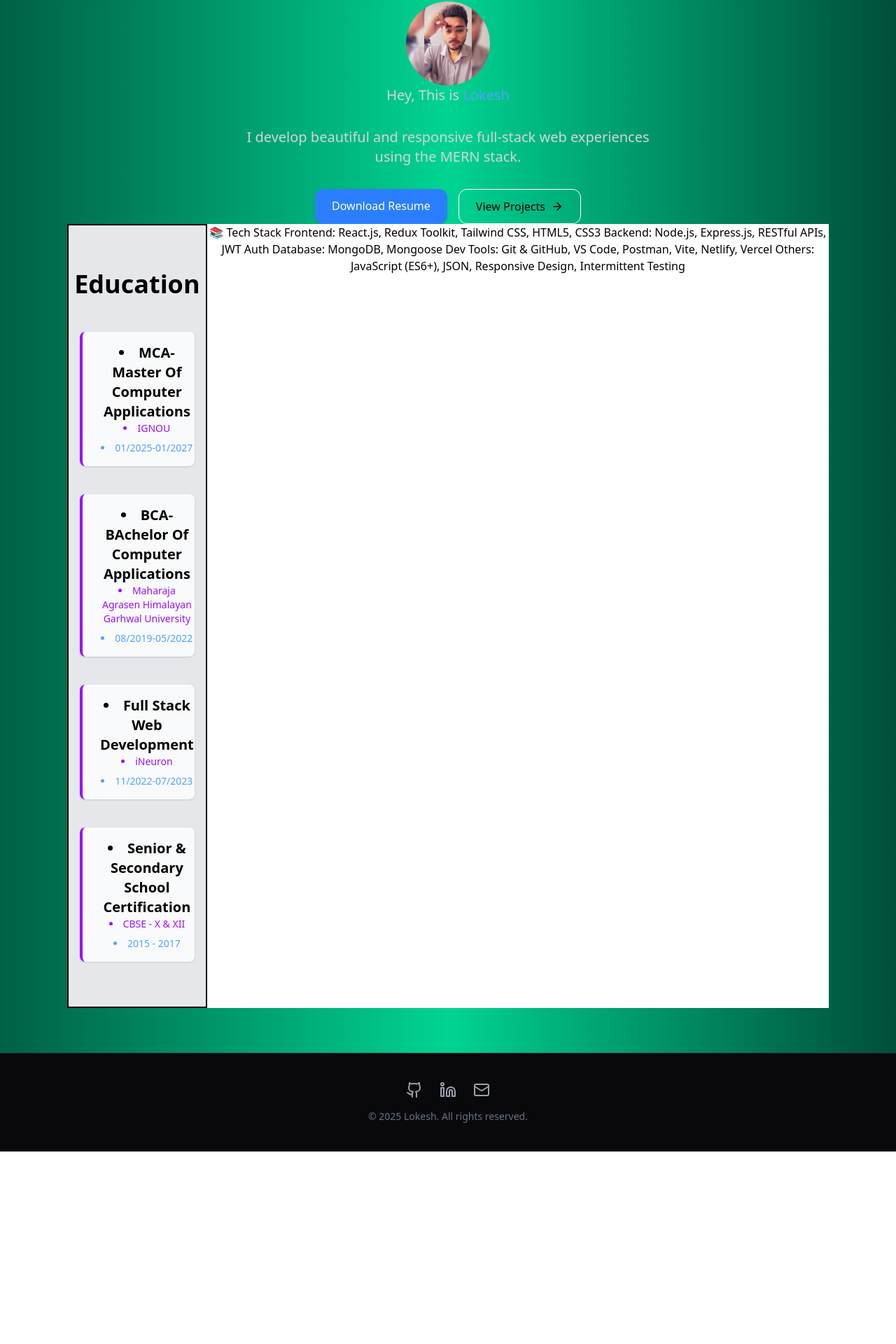
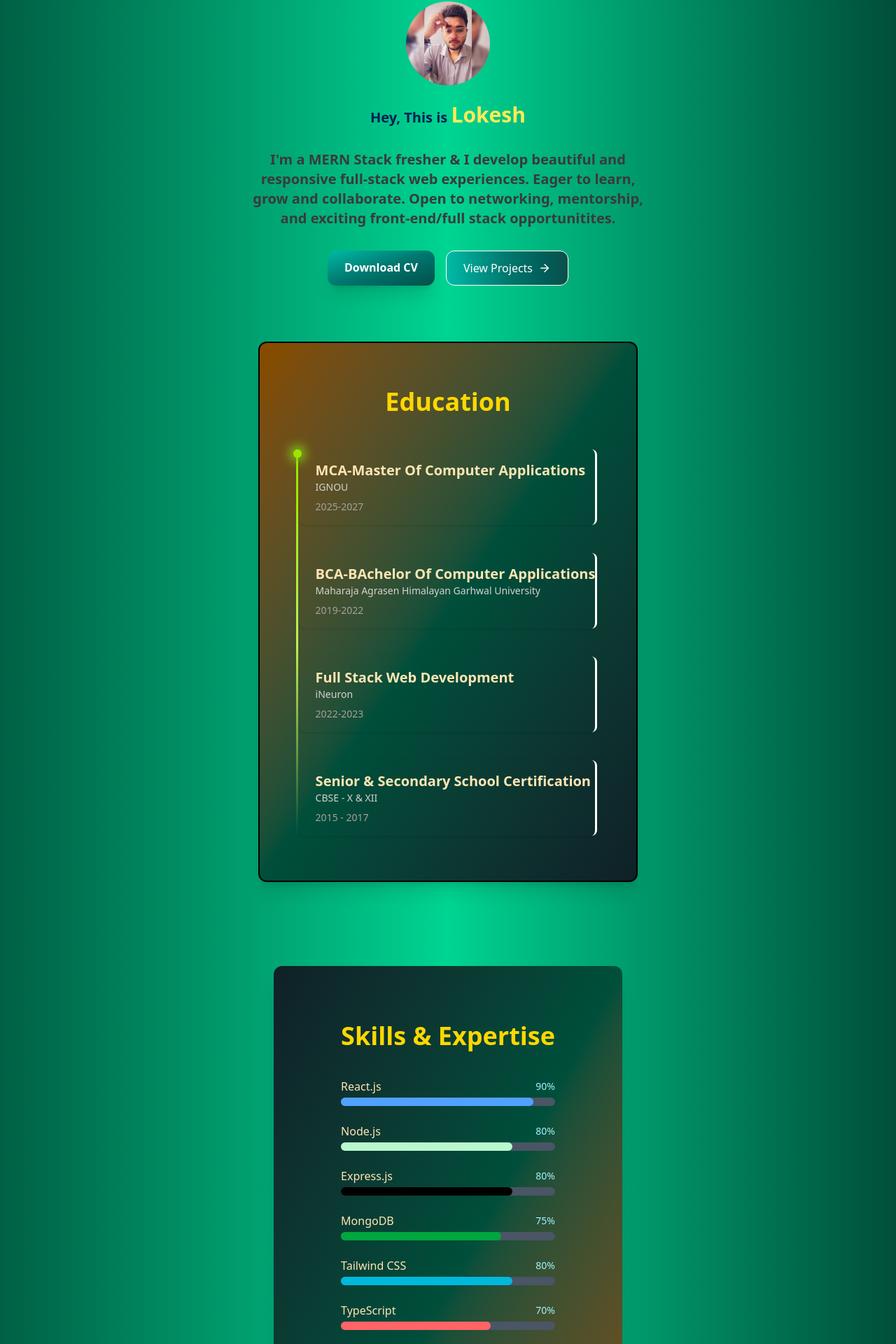
Before and after one commit to iloki-codes/Loki-Portfolio, a React (Vite) app in the folder client/: page / in a window 1280 px wide. Shown: the part 78-1998 px from the top of the page at 70% size. Before the commit the page ends 1723 px from the top, so only its background shows below. Built offline with nearby package versions, Linux system fonts and the light colour scheme.

Commit message:
education page added

```diff
--- /dev/null
+++ b/client/src/components/Cursor.jsx
@@ -0,0 +1,9 @@
+import React from 'react'
+
+const Cursor = () => {
+  return (
+    <div>Cursor</div>
+  )
+};
+
+export default Cursor;
--- a/client/src/components/Education.jsx
+++ b/client/src/components/Education.jsx
@@ -1,25 +1,35 @@
 
-import { motion } from "framer-motion";
+import { motion, useScroll } from "framer-motion";
+import { useEffect, useRef, useState } from "react";
 
 const Education = () => {
+
+    const scrollRef = useRef(null);
+
+    // const [isClient, setIsClient] = useState(false);
+
+    const { scrollYProgress } = useScroll({
+        target: scrollRef,
+        offset: ["start end", "end end"]
+    });
 
     const edList = [
         {
             course: "MCA-Master Of Computer Applications",
             school: "IGNOU",
-            duration: "01/2025-01/2027",
+            duration: "2025-2027",
             grade: "-"
         },
         {
             course: "BCA-BAchelor Of Computer Applications",
             school: "Maharaja Agrasen Himalayan Garhwal University",
-            duration: "08/2019-05/2022",
+            duration: "2019-2022",
             grade: "6.5"
         },
         {
             course: "Full Stack Web Development",
             school: "iNeuron",
-            duration: "11/2022-07/2023",
+            duration: "2022-2023",
             grade: "Certified"
         },
         {
@@ -28,47 +38,53 @@ const Education = () => {
             duration: "2015 - 2017",
             grade: "90% & 70%"
         }
-        // {
-        //     course: "Secondary School Certification",
-        //     school: "CBSE",
-        //     duration: "2017",
-        //     grade: "70%"
-        // },
     ];
+
+    // useEffect(() => {
+    //     setIsClient(true);
+    // },[]);
 
     return (
 
         <>
-            <section className="bg-gray-200 border-2 border-black py-16" data-aos="fade-up">
+            <section className="relative bg-linear-to-br from-yellow-800 via-emerald-900 to-[#0f2027] rounded-xl shadow-xl border-2 border-black py-16 px-10 min-h-200vh[]" data-aos="fade-up">
 
-
-                <h2 className="text-3xl sm:text-4xl font-bold text-center mb-12">
+                <h2 className="relative text-3xl sm:text-4xl font-bold text-[#ffd700] text-center mb-12">
                     Education
                 </h2>
 
-                <div className="space-y-10 max-w-3xl max-auto px-4">
+                <div className="relative space-y-10 max-w-3xl max-auto px-4">
+
+                    <div className="absolute left-2 top-0 h-full flex flex-col items-center z-0">
+                    <div className="w-3 h-3 rounded-full bg-lime-400 shadow-[0_0_15px_5px_#84cc16] z-10"></div>
+                        <motion.div
+                            ref={scrollRef}
+                            style={{ scaleY: scrollYProgress, originY: 0 }}
+                            className="w-[3px] h-full absolute bg-linear-to-b from-lime-400 via-lime-300 to-transparent"
+                        />
+                    </div>
 
                     {
                         edList.map((edu, i) => (
 
                             <motion.div
                                 key={i}
-                                initial={{ opacity:0 , y: 50 }}
-                                whileInView={{ opacity:1 , y: 0 }}
-                                transition={{ duration: 0.6, delay: i*0.2 }}
-                                viewport={{ once:true }}
-                                className="border-l-4 border-purple-600 pl-6 py-4 bg-gray-50 dark:bg-[#1a1a1a] rounded-lg shadow-sm"
+                                initial={{ opacity: 0 , y: 50 }}
+                                whileInView={{ opacity: 1 , y: 0 }}
+                                transition={{ duration: 0.7, delay: i*0.3 }}
+                                viewport={{ once: true }}
+                                className="border-r-3 border-white pl-6 py-4 rounded-lg shadow-sm  grid grid-cols-1 justify-items-start"
                             >
 
-                            <li className="text-xl font-semibold">
+                            <h3 className="text-xl text-[#ffe5b4] font-semibold">
                                 {edu.course}
-                            </li>
-                            <li className="text-purple-600 font-medium text-sm">
+                            </h3>
+                            <h4 className="text-stone-300 font-medium text-sm">
                                 {edu.school}
-                            </li>
-                            <li className="text-sm mt-2 text-blue-400">
+                            </h4>
+                            <h5 className="text-sm mt-2 text-stone-400">
                                 {edu.duration}
-                            </li>
+                            </h5>
 
                             </motion.div>
 
--- a/client/src/components/Footer.jsx
+++ b/client/src/components/Footer.jsx
@@ -21,21 +21,21 @@ const Footer = () => {
 
   return (
     <>
-      <footer className="py-10 px-6 bg-zinc-950 text-center mt-16 border-t border-zinc-800">
+      <footer className="py-10 px-6 bg-linear-to-br from-stone-800 via-teal-900 to-yellow-900 text-center mt-16 border-t border-zinc-800">
         <div className="flex justify-center gap-6 mb-4">
-          {socials.map((social, index) => (
+          {socials.map((item, i) => (
             <a
-              key={index}
-              href={social.link}
+              key={i}
+              href={item.link}
               target="_blank"
               rel="noopener noreferrer"
-              className="text-gray-400 hover:text-white transition">
-                {social.icon}
+              className="text-slate-400 hover:text-[#ffd700] transition">
+                {item.icon}
             </a>
           ))}
         </div>
 
-        <p className="text-sm text-gray-500">
+        <p className="text-sm text-gray-400">
           &copy; {new Date().getFullYear()} Lokesh. All rights reserved.
         </p>
       </footer>
--- a/client/src/components/Skills.jsx
+++ b/client/src/components/Skills.jsx
@@ -1,5 +1,61 @@
+import { motion } from "framer-motion";
 
-
+const skills = [
+    {
+        name: "React.js",
+        value: "90",
+        color: "bg-blue-400"
+    },
+    {
+        name: "Node.js",
+        value: "80",
+        color: "bg-green-200"
+    },
+    {
+        name: "Express.js",
+        value: "80",
+        color: "bg-black"
+    },
+    {
+        name: "MongoDB",
+        value: "75",
+        color: "bg-green-600"
+    },
+    {
+        name: "Tailwind CSS",
+        value: "80",
+        color: "bg-cyan-500"
+    },
+    {
+        name: "TypeScript",
+        value: "70",
+        color: "bg-red-400"
+    },
+    {
+        name: "Redux-Toolkit",
+        value: "80",
+        color: "bg-white"
+    },
+    {
+        name: "RESTful APIs",
+        value: "80",
+        color: "bg-purple-500"
+    },
+    {
+        name: "HTML5",
+        value: "90",
+        color: "bg-amber-800"
+    },
+    {
+        name: "CSS3",
+        value: "70",
+        color: "bg-yellow-500"
+    },{
+        name: "Git",
+        value: "70",
+        color: "bg-gray-900"
+    },
+];
 
 const Skills = () => {
 
@@ -8,18 +64,36 @@ const Skills = () => {
 
         <>
 
-            <div className="bg-white">
-                📚 Tech Stack
-          Frontend: React.js, Redux Toolkit, Tailwind CSS, HTML5, CSS3
+            <div className="">
 
-Backend: Node.js, Express.js, RESTful APIs, JWT Auth
+                <section className="py-20 px-4 sm:px-6 md:px-12 lg:px-24 bg-linear-to-br from-[#0f2027] via-emerald-900 to-yellow-800 text-[#ffd700] rounded-xl shadow-xl">
 
-Database: MongoDB, Mongoose
+                    <h2 className="text-3xl sm:text-4xl font-bold mb-10 text-center">Skills & Expertise</h2>
 
-Dev Tools: Git & GitHub, VS Code, Postman, Vite, Netlify, Vercel
+                    <div className="space-y-6 max-w-3xl mx-auto">
+                        {
+                            skills.map((skill, i) => (
+                                <div key={i} className="space-y-1">
+                                    <div className="flex justify-between items-center">
+                                        <span className="font-medium text-[#ffe5b4]">{skill.name}</span>
+                                        <span className="text-sm text-cyan-200">{skill.value}%</span>
+                                    </div>
 
-Others: JavaScript (ES6+), JSON, Responsive Design, Intermittent Testing
+                                    <div className="w-full h-3 bg-gray-600 rounded-full">
+                                        <motion.div
+                                            className={`h-full ${skill.color} rounded-full`}
+                                            initial={{ width: 0 }}
+                                            whileInView={{ width: `${skill.value}%` }}
+                                            transition={{ duration: 1, delay: i*0.1 }}
+                                            viewport={{ once: true }}
+                                        />
+                                    </div>
+                                </div>
+                            ))
+                        }
+                    </div>
 
+                </section>
 
             </div>
 
--- a/client/src/pages/Home.jsx
+++ b/client/src/pages/Home.jsx
@@ -11,38 +11,36 @@ const Home = () => {
             data-aos="fade-up">
 
             <img src={pfp} alt={pfp} className="h-30 w-30 rounded-full" />
-
-            <h1 className="max-w-xl text-gray-300 text-lg sm:text-xl mb-8">
-                Hey, This is <span className="text-blue-400">Lokesh</span>
-            </h1>                                                         {/*  &#128075 */}
-            <p className="max-w-xl text-gray-300 text-lg sm:text-xl mb-8">
-                I develop beautiful and responsive full-stack web experiences using the MERN stack.
+            <br />
+            <p className="max-w-xl text-[#001f54] text-lg sm:text-xl font-bold mb-8">
+                Hey, This is <span className="text-[#ffeb54] text-3xl font-bold">Lokesh</span>
+            </p>                                                         {/*  &#128075 */}
+            <p className="max-w-xl text-[#3a3a3a] font-bold text-lg sm:text-xl mb-8">
+                I'm a MERN Stack fresher & I develop beautiful and responsive full-stack web experiences. Eager to learn, grow and collaborate. Open to networking, mentorship, and exciting front-end/full stack opportunitites.
             </p>
 
             <div className="flex flex-col sm:flex-row gap-4">
+
                 <a
                     href="/https://docs.google.com/document/d/1lM4-_OEnFxlgYHFuV8EHbO_NnrTBVBVIx8GvrzcVZYQ/edit?usp=drivesdk"
                     download
-                    className="bg-blue-500 text-white px-6 py-3 rounded-xl shadow hover:bg-blue-600 transition"
+                    className="bg-linear-to-br from-teal-500 via-teal-700 to-teal-900 text-white font-bold px-6 py-3 rounded-xl shadow-xl hover:bg-blue-600 transition-all"
                 >
-                    Download Resume
+                    Download CV
                 </a>
 
                 <Link
                     to="/projects"
-                    className="flex items-center gap-2 border border-white px-6 py-3 rounded-xl hover:bg-white hover:text-black transition"
+                    className="flex items-center gap-2 border border-white px-6 py-3 rounded-xl bg-linear-to-r from-teal-500 via-teal-700 to-teal-900 text-white hover:bg-white hover:text-black transition"
                 >
                     View Projects <ArrowRight size={18} />
                 </Link>
 
             </div>
 
-            <div className="flex flex-row flex-stretch">
-
+            <div className="flex flex-row flex-wrap justify-around gap-30 mt-20 mb-30 flex-stretch">
                 <Education />
-                <aside className="bg-white">
-                    <Skills />
-                </aside>
+                <Skills />
             </div>
 
         </section>
--- a/client/src/pages/Navbar.jsx
+++ b/client/src/pages/Navbar.jsx
@@ -31,7 +31,7 @@ const Navbar = () => {
                             <Link
                                 key={link.name}
                                 to={link.path}
-                                className={`hover:text-cyan-300 hover-px-50 hover:border-b-4 transition-colors duration-200 hover:rotate-x-15 -rotate-y-30
+                                className={`hover:text-cyan-300 hover-px-50 hover:border-b-4 transition-colors duration-200
                                     ${pathname === link.path ? "text-cyan-300" : "text-white"}`}
                             >
                                 {link.name}
```
Also changed, not shown: client/src/pages/About.jsx (+14 -6 lines), client/src/assets/blurbg.jpg (added), client/src/assets/emerbg.jpg (added).
